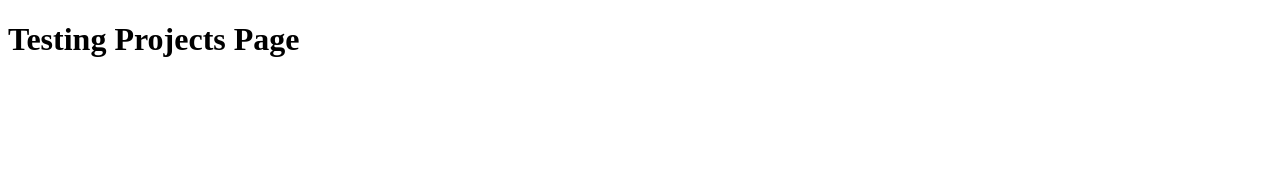
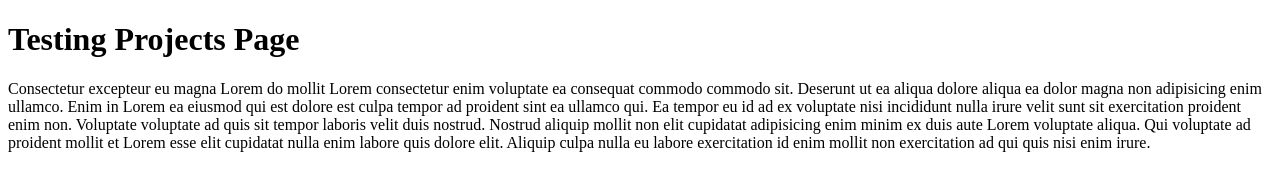
Before and after one commit to cherondev/git_practice, a plain HTML site: page index.html in a window 1280 px wide. Drawn offline with Linux system fonts and the light colour scheme.

Commit message:
Last try on this one

```diff
--- a/index.html
+++ b/index.html
@@ -7,5 +7,8 @@
   </head>
   <body>
     <h1>Testing Projects Page</h1>
+
+      <p>Consectetur excepteur eu magna Lorem do mollit Lorem consectetur enim voluptate ea consequat commodo commodo sit. Deserunt ut ea aliqua dolore aliqua ea dolor magna non adipisicing enim ullamco. Enim in Lorem ea eiusmod qui est dolore est culpa tempor ad proident sint ea ullamco qui. Ea tempor eu id ad ex voluptate nisi incididunt nulla irure velit sunt sit exercitation proident enim non. Voluptate voluptate ad quis sit tempor laboris velit duis nostrud. Nostrud aliquip mollit non elit cupidatat adipisicing enim minim ex duis aute Lorem voluptate aliqua. Qui voluptate ad proident mollit et Lorem esse elit cupidatat nulla enim labore quis dolore elit. Aliquip culpa nulla eu labore exercitation id enim mollit non exercitation ad qui quis nisi enim irure.</p>
+
   </body>
 </html>
```
